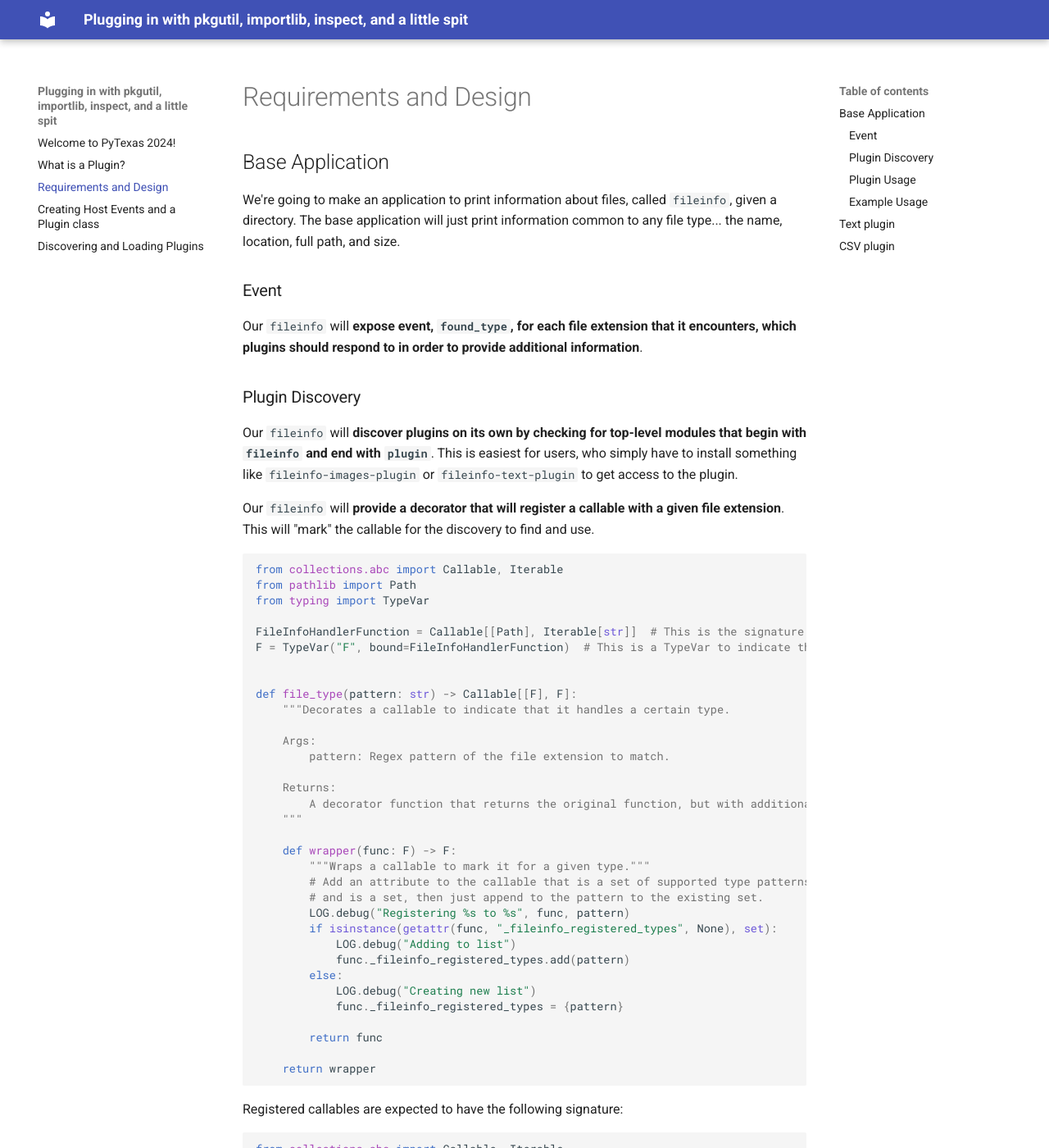
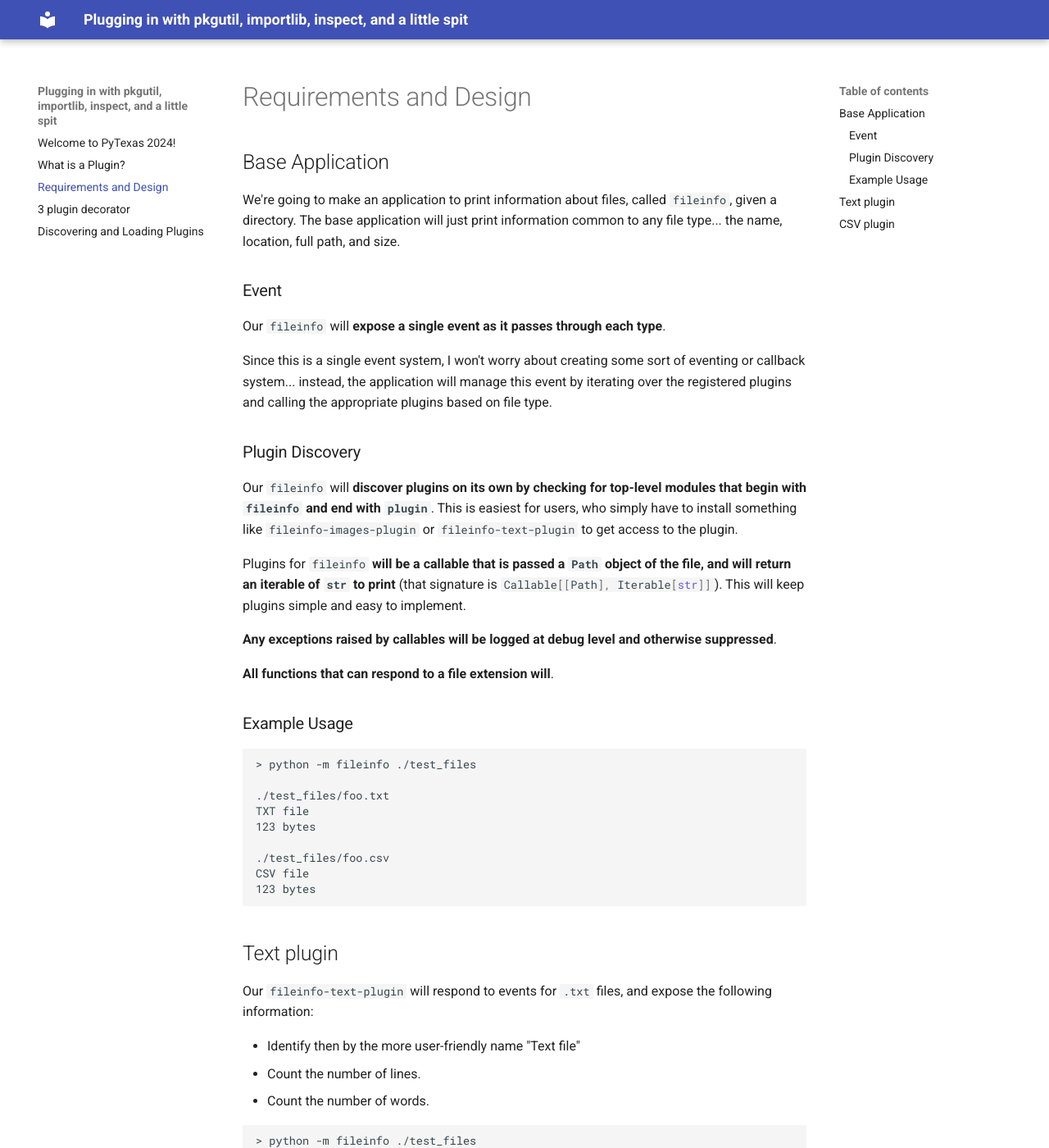
Before and after one commit to dijital20/pytexas2024-plugins, an MkDocs documentation site: the page built from docs/2_requirements_and_design.md, in a window 1280 px wide and 1400 px high. Shown: the whole window at 82% size. Built offline with MkDocs 1.6.1 and Material for MkDocs 9.7.7, drawn with Linux system fonts in a browser that asks for light colours; some of the changed text lies outside the part shown.

````diff
--- a/docs/2_requirements_and_design.md
+++ b/docs/2_requirements_and_design.md
@@ -7,8 +7,11 @@
 
 ### Event
 
-Our `fileinfo` will **expose event, `found_type`, for each file extension that it encounters, which plugins should
-respond to in order to provide additional information**.
+Our `fileinfo` will **expose a single event as it passes through each type**.
+
+Since this is a single event system, I won't worry about creating some sort of eventing or callback system... instead,
+the application will manage this event by iterating over the registered plugins and calling the appropriate plugins
+based on file type.
 
 ### Plugin Discovery
 
@@ -16,62 +19,13 @@
 end with `plugin`**. This is easiest for users, who simply have to install something like `fileinfo-images-plugin` or
 `fileinfo-text-plugin` to get access to the plugin.
 
-Our `fileinfo` will **provide a decorator that will register a callable with a given file extension**. This will "mark"
-the callable for the discovery to find and use.
+Plugins for `fileinfo` **will be a callable that is passed a `Path` object of the file, and will return an iterable of
+`str` to print** (that signature is `#!python Callable[[Path], Iterable[str]]`). This will keep plugins simple and easy
+to implement.
 
-```python
-from collections.abc import Callable, Iterable
-from pathlib import Path
-from typing import TypeVar
+**Any exceptions raised by callables will be logged at debug level and otherwise suppressed**.
 
-FileInfoHandlerFunction = Callable[[Path], Iterable[str]]  # This is the signature of a decoratable function.
-F = TypeVar("F", bound=FileInfoHandlerFunction)  # This is a TypeVar to indicate that we get out what we put in.
-
-
-def file_type(pattern: str) -> Callable[[F], F]:
-    """Decorates a callable to indicate that it handles a certain type.
-
-    Args:
-        pattern: Regex pattern of the file extension to match.
-
-    Returns:
-        A decorator function that returns the original function, but with additional attributes to mark the function.
-    """
-
-    def wrapper(func: F) -> F:
-        """Wraps a callable to mark it for a given type."""
-        # Add an attribute to the callable that is a set of supported type patterns. If the attribute already exists
-        # and is a set, then just append to the pattern to the existing set.
-        LOG.debug("Registering %s to %s", func, pattern)
-        if isinstance(getattr(func, "_fileinfo_registered_types", None), set):
-            LOG.debug("Adding to list")
-            func._fileinfo_registered_types.add(pattern)
-        else:
-            LOG.debug("Creating new list")
-            func._fileinfo_registered_types = {pattern}
-
-        return func
-
-    return wrapper
-```
-
-Registered callables are expected to have the following signature:
-
-```python
-from collections.abc import Callable, Iterable
-from pathlib import Path
-
-# Decorated method function.
-Callable[[Path], Iterable[str]]
-```
-
-Any exceptions raised by callables will be logged at debug level and otherwise suppressed.
-
-All functions that can respond to a file extension will.
-
-### Plugin Usage
-
-Each
+**All functions that can respond to a file extension will**.
 
 ### Example Usage
 
--- a/docs/3_plugin_class_and_events.md
+++ /dev/null
@@ -1 +0,0 @@
-# Creating Host Events and a Plugin class
````
Also changed, not shown: docs/3_plugin_decorator.md (added, +132 -0 lines), 2 other files.
